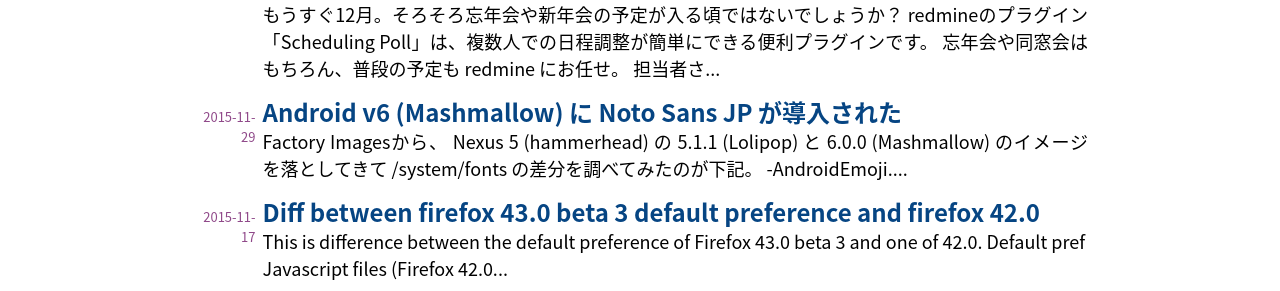
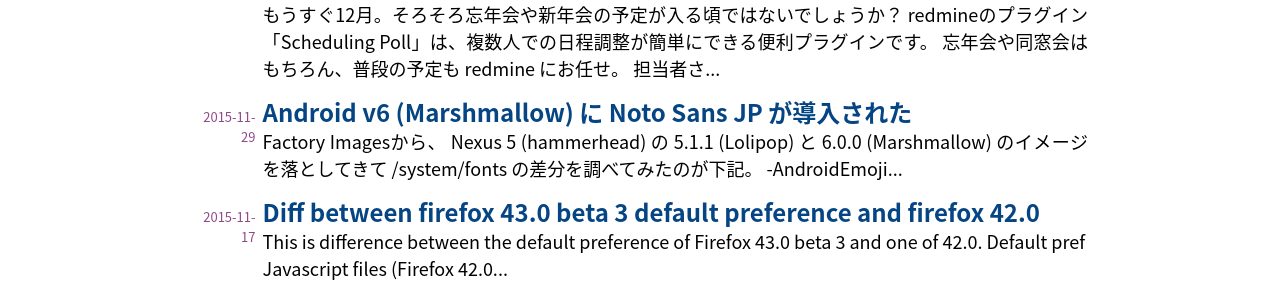
Before and after one commit to cat-in-136/blog, a Jekyll site: the page built from index.html, in a window 1280 px wide. Shown: the part 244-535 px from the top of the page. Built offline with Jekyll 4.4.1, drawn with Linux system fonts in a browser that asks for light colours; some web fonts are replaced; the list of posts is cut into pages by our own code.

Commit message:
fix typo s/Mashmallow/Marshmallow/ in post Android v6 (Marshmallow) に Noto Sans JP が導入された

```diff
--- a/_posts/2015-11-29-android6-introduces-notosans-jp.html
+++ b/_posts/2015-11-29-android6-introduces-notosans-jp.html
@@ -1,14 +1,15 @@
 ---
 layout: post
-title: Android v6 (Mashmallow) に Noto Sans JP が導入された
+title: Android v6 (Marshmallow) に Noto Sans JP が導入された
 author: cat_in_136
 tags: font android
 thumbnail: "{% asset_image_path 201511_android6-notosans-jp.png %}"
 date: '2015-11-29T22:13:38+09:00'
+modified_time: '2016-01-01T19:58:55+09:00'
 ---
 <p>
 <a href="https://developers.google.com/android/nexus/images">Factory Images</a>から、
-Nexus 5 (hammerhead) の 5.1.1 (Lolipop) と 6.0.0 (Mashmallow) のイメージを落としてきて <code>/system/fonts</code>
+Nexus 5 (hammerhead) の 5.1.1 (Lolipop) と 6.0.0 (Marshmallow) のイメージを落としてきて <code>/system/fonts</code>
 の差分を調べてみたのが下記。
 </p>
 
@@ -135,7 +136,7 @@
 </ul>
 
 <p>
-日本語フォントとして Android 6 (Mashmallow) で、
+日本語フォントとして Android 6 (Marshmallow) で、
 ようやく Noto Sans が導入されたわけであるが、
 太字用のフォントが用意されていない。
 それ故、太字は依然微妙なレンダリングで表示されるため区別が難しい。
```
